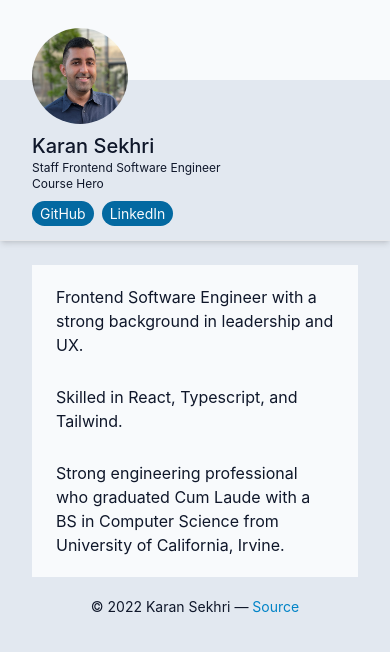
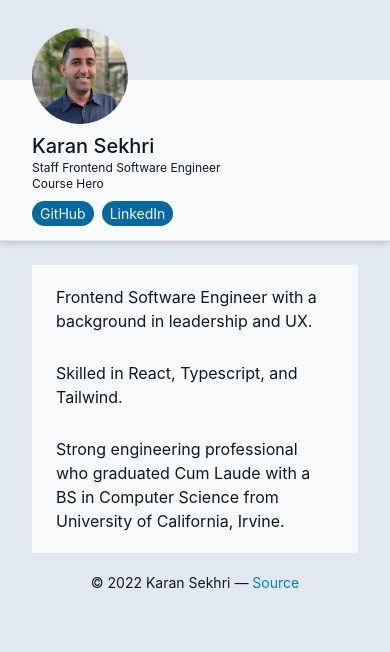
Before and after one commit to ksekhri/ksekhri-com, a React (Create React App) app: page / in a window 390 px wide. Shown: the top 652 px of the page. Built offline with nearby package versions, Linux system fonts and the light colour scheme.

Commit message:
Update content, cleanup light mode mobile header

```diff
--- a/src/component/Content.tsx
+++ b/src/component/Content.tsx
@@ -16,8 +16,7 @@ const Content = () => (
     </div>
     <div className="text-md bg-slate-50 px-6 py-5 dark:bg-slate-600 md:ml-5 md:px-8 md:py-8 md:text-lg lg:px-10 lg:py-12 lg:text-xl xl:ml-7 xl:px-[5rem] xl:py-[4rem] xl:text-2xl 2xl:ml-11">
       <p className="mb-7">
-        Frontend Software Engineer with a strong background in leadership and
-        UX.
+        Frontend Software Engineer with a background in leadership and UX.
       </p>
       <p className="mb-7">Skilled in React, Typescript, and Tailwind.</p>
       <p>
--- a/src/component/HeaderMobile.tsx
+++ b/src/component/HeaderMobile.tsx
@@ -4,7 +4,7 @@ import photo from './karan-sekhri.jpg'
 const HeaderMobile = ({ className }: { className: string }) => (
   <header className={className}>
     <div className="relative flex w-full select-none flex-wrap justify-between border-b px-8 pb-7 shadow-md dark:border-slate-700 dark:shadow-none">
-      <div className="absolute top-0 left-0 right-0 h-[5rem] bg-slate-50 dark:bg-slate-600" />
+      <div className="absolute bottom-0 left-0 right-0 top-[5rem] bg-slate-50 dark:bottom-auto dark:top-0 dark:h-[5rem] dark:bg-slate-600" />
       <div className="mr-5 mt-4 inline-flex shrink-0 translate-y-3 flex-col">
         <div className="mb-2 flex">
           <img
```
